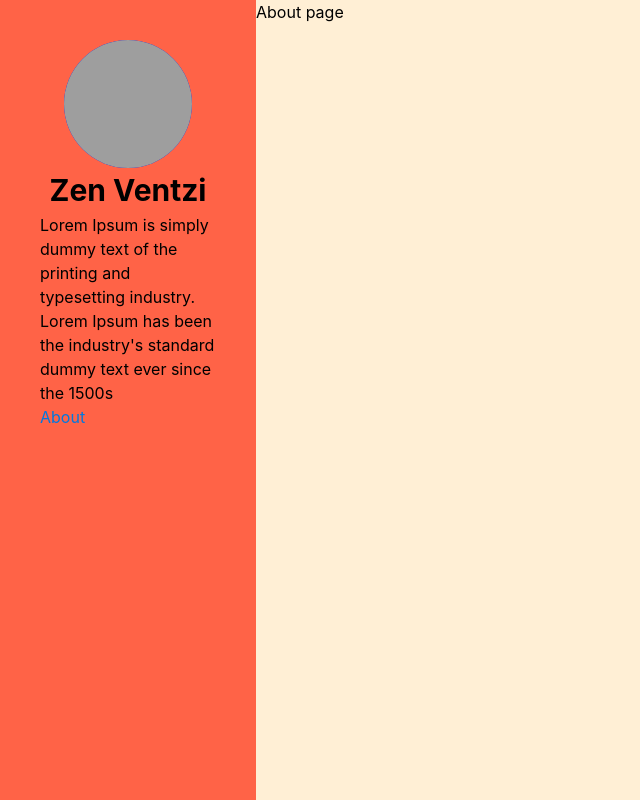
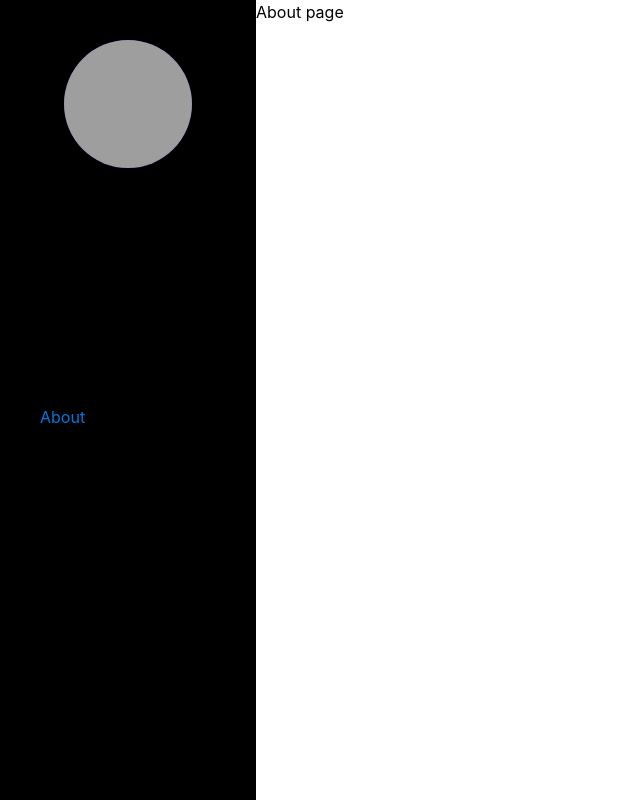
Before and after one commit to zenVentzi/blog, a Next.js app: page /about in a window 1280 px wide. Shown: the whole page, without its empty margins (0-640 px from the left). Built offline with nearby package versions, Linux system fonts and the light colour scheme; grey boxes are pictures that could not be loaded.

Commit message:
change sidebar background color to be in sidebar component; shadow;

```diff
--- a/modules/common/layout/Layout.tsx
+++ b/modules/common/layout/Layout.tsx
@@ -8,12 +8,10 @@ type LayoutProps = {
 const Layout = ({ children }: LayoutProps) => {
   return (
     <Grid h="100vh" templateRows="1fr" templateColumns="20% 80%">
-      <GridItem rowSpan={1} colSpan={1} bg="tomato">
+      <GridItem rowSpan={1} colSpan={1}>
         <Sidebar />
       </GridItem>
-      <GridItem colSpan={1} bg="papayawhip">
-        {children}
-      </GridItem>
+      <GridItem colSpan={1}>{children}</GridItem>
     </Grid>
   );
 };
--- a/modules/common/layout/Sidebar.tsx
+++ b/modules/common/layout/Sidebar.tsx
@@ -3,7 +3,7 @@ import CustomLink from '../CustomLink';
 
 const Sidebar = () => {
   return (
-    <Box h="100%" w="100%" p="10">
+    <Box h="100%" w="100%" p="10" bg="black" boxShadow="10px 0 5px -2px white">
       <Flex direction="column" /* alignItems="center" */>
         <Avatar
           name="Zen Ventzi"
```
